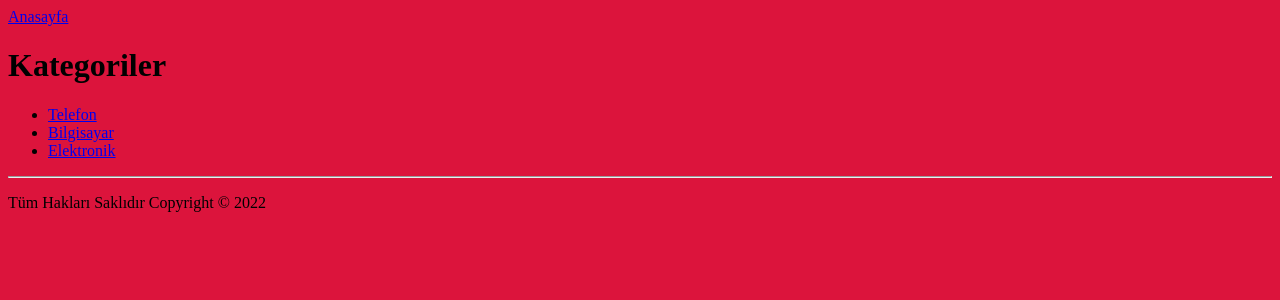
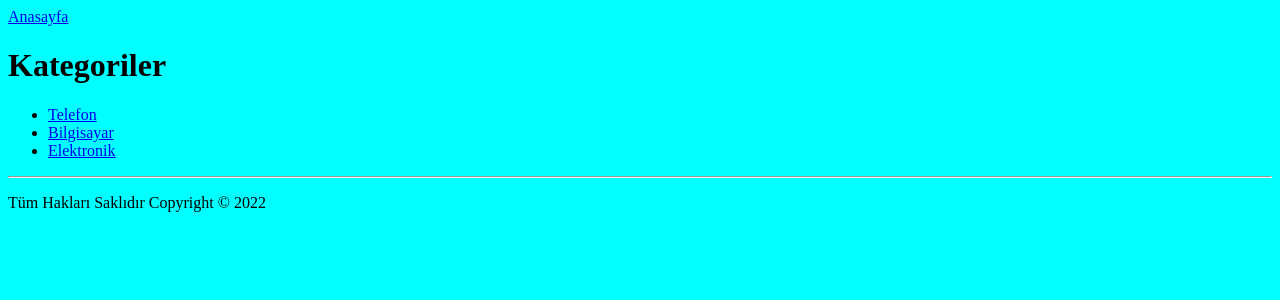
Before and after one commit to omeryildizce/Django_ile_Web_Gelistirme, a Django app: page /products/ in a window 1280 px wide. Shown: the top 300 px of the page. Run offline with Django 4.2, Linux system fonts and the light colour scheme.

Commit message:
Global Static Files

```diff
--- a/examples/examples/settings.py
+++ b/examples/examples/settings.py
@@ -120,6 +120,9 @@ USE_TZ = True
 # https://docs.djangoproject.com/en/4.0/howto/static-files/
 
 STATIC_URL = 'static/'
+STATICFILES_DIRS = [
+    BASE_DIR / "static",
+]
 
 # Default primary key field type
 # https://docs.djangoproject.com/en/4.0/ref/settings/#default-auto-field
--- a/examples/myapp/static/css/style.css
+++ /dev/null
@@ -1,4 +0,0 @@
-body
-{
-    background-color: crimson;
-}
--- a/examples/myapp/static/js/script.js
+++ /dev/null
@@ -1 +0,0 @@
-alert("merhaba")
--- /dev/null
+++ b/examples/static/css/styles.css
@@ -0,0 +1,3 @@
+body{
+    background-color: aqua;
+}
--- a/examples/templates/layout.html
+++ b/examples/templates/layout.html
@@ -1,9 +1,11 @@
+{% load static %}
 <!DOCTYPE html>
 <html lang="tr">
 <head>
     <meta charset="UTF-8">
     <meta http-equiv="X-UA-Compatible" content="IE=edge">
     <meta name="viewport" content="width=device-width, initial-scale=1.0">
+    <link rel="stylesheet" href="{% static 'css/styles.css' %}">
     {% block css_files %}{% endblock css_files %}
     <title>{% block page_title %}Anasayfa{% endblock page_title %}</title>
 </head>
@@ -12,5 +14,6 @@
     {% block content %}{% endblock content %}
     {% include "partials/_footer.html" %}
     {% block js_files %}{% endblock js_files %}
+
 </body>
 </html>
```
